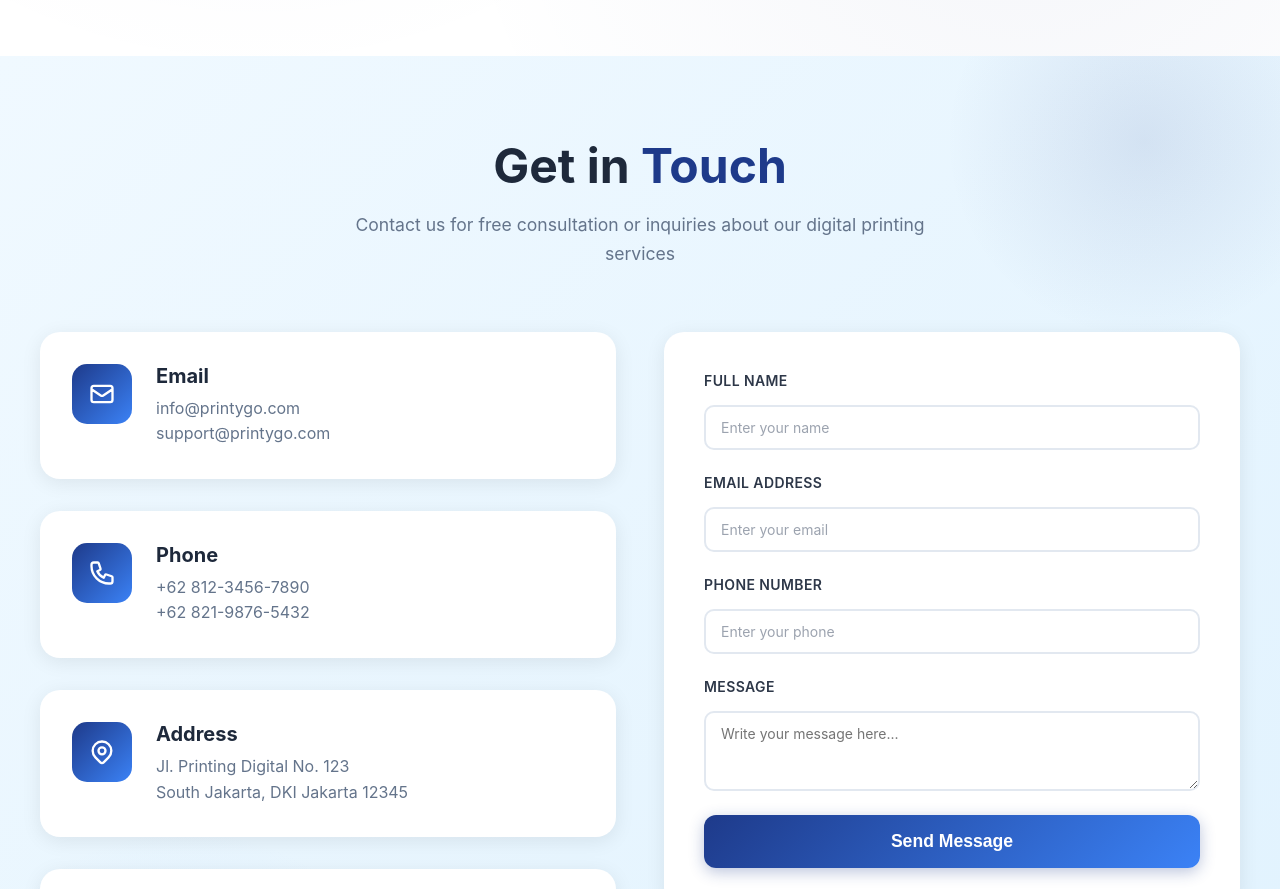
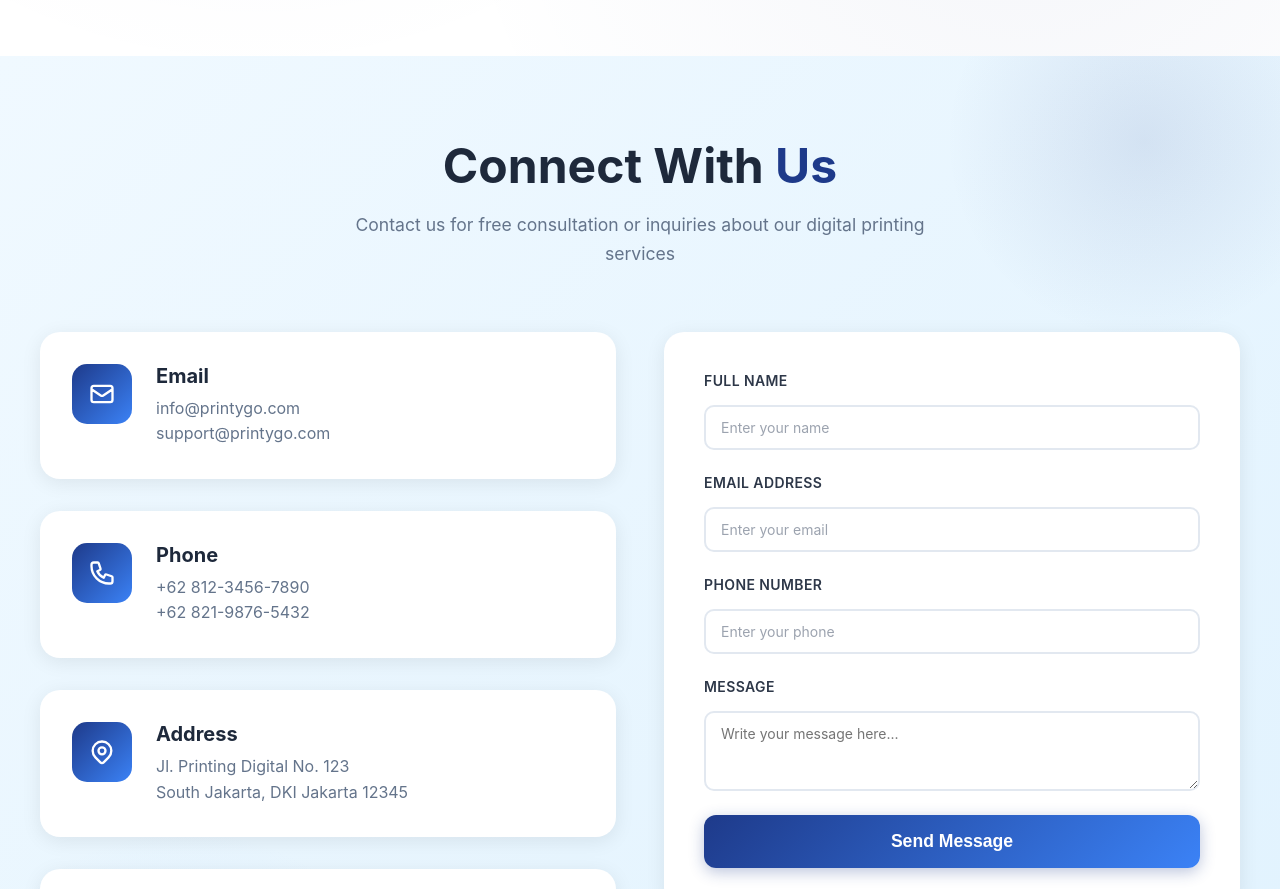
Before and after one commit to ayusafitri721/PercetakanDigitalApp, a React (Vite) app in the folder web-percetakan/: page / in a window 1280 px wide. Shown: the part 4920-5809 px from the top of the page. Built offline with nearby package versions, Linux system fonts and the light colour scheme.

Commit message:
ContactBaru

```diff
--- a/web-percetakan/src/components/Contact.tsx
+++ b/web-percetakan/src/components/Contact.tsx
@@ -241,7 +241,7 @@
         <div className="contact-container">
           <div className="contact-header">
             <h2 className="contact-title">
-              Get in <span className="highlight">Touch</span>
+              Connect With <span className="highlight">Us</span>
             </h2>
             <p className="contact-subtitle">
               Contact us for free consultation or inquiries about our digital
```
